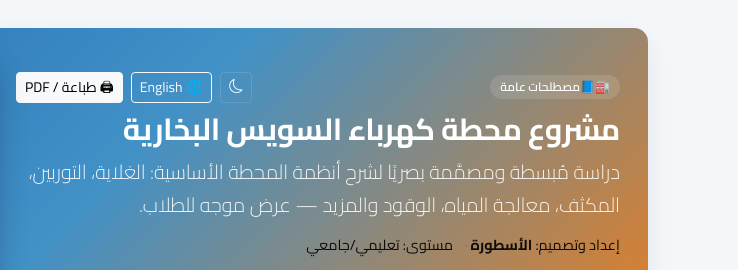
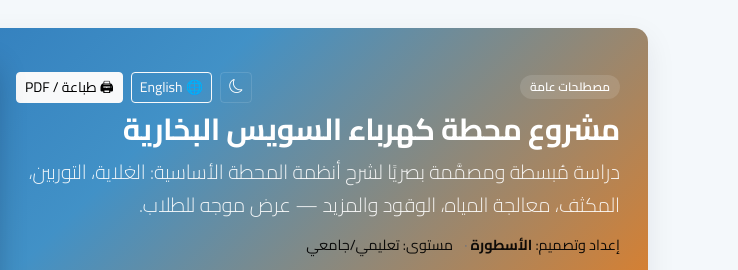
Before and after one commit to Alostoura-Official/Project-Suez-Power-Plant-Al-Bukhari, a plain HTML site: page sections/summary.html in a window 1280 px wide. Shown: the top 270 px of the page, 542-1280 px from the left. Drawn offline with nearby package versions, Linux system fonts and the light colour scheme.

Commit message:
Deploying to gh-pages from @ Alostoura-Official/Project-Suez-Power-Plant-Al-Bukhari@b7e83e1732185f8a8c535a87c688cd957c3df40a 🚀

```diff
--- a/sections/summary.html
+++ b/sections/summary.html
@@ -501,7 +501,7 @@
         <div>
           <div class="d-flex justify-content-between align-items-start mb-2">
             <div>
-              <span class="badge" data-ar="🏭📘مصطلحات عامة" data-en="🏭📘General Terms">مصطلحات عامة</span>
+              <span class="badge" data-ar="مصطلحات عامة" data-en="General Glossary">مصطلحات عامة</span>
             </div>
             <div class="top-actions">
               <button id="darkToggle" class="btn btn-sm btn-ghost" title="تبديل الوضع الليلي" data-ar-title="تبديل الوضع الليلي" data-en-title="Toggle Dark Mode">
```
